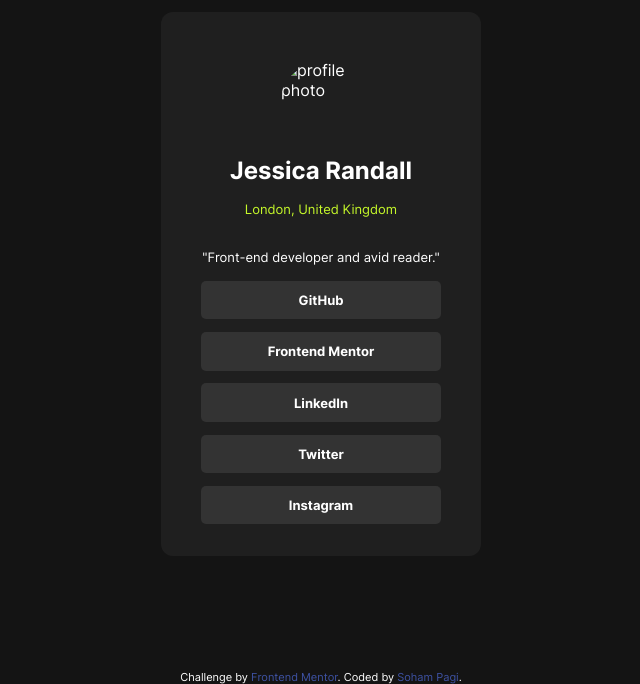
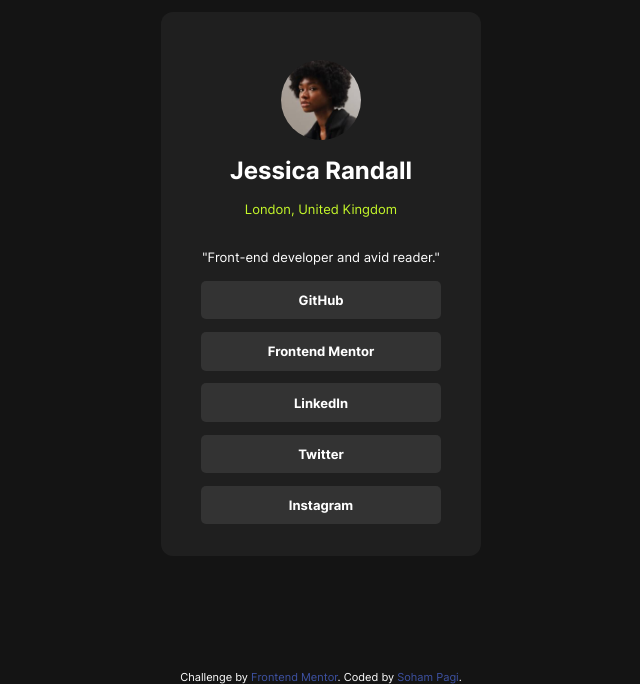
Before and after one commit to soham-pagi/frontend-mentor-social-profile-links, a plain HTML site: page index.html in a window 1280 px wide. Shown: the part 116-800 px from the top of the page, without its empty margins (319-959 px from the left). Drawn offline with Linux system fonts and the light colour scheme.

Commit message:
fix img src

```diff
--- a/index.html
+++ b/index.html
@@ -19,7 +19,7 @@
   <body>
     <article class="card">
       <div class="card__profile">
-        <img height="80" width="80" class="card__photo" src="/rontend-mentor-social-profile-links/assets/images/avatar-jessica.jpeg" alt="profile photo">
+        <img height="80" width="80" class="card__photo" src="/frontend-mentor-social-profile-links/assets/images/avatar-jessica.jpeg" alt="profile photo">
         <h2 class="card__title">Jessica Randall</h2>
         <p class="card__address">London, United Kingdom</p>
         <p class="card__about">"Front-end developer and avid reader."</p>
```
